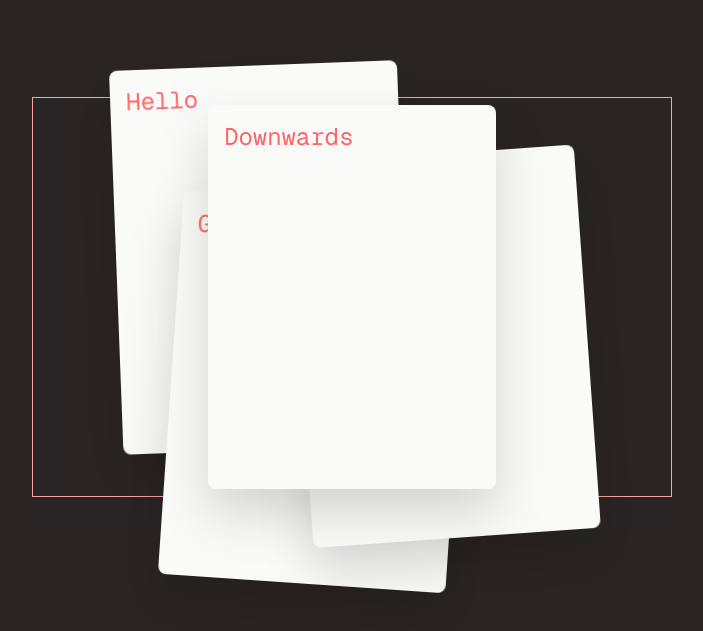
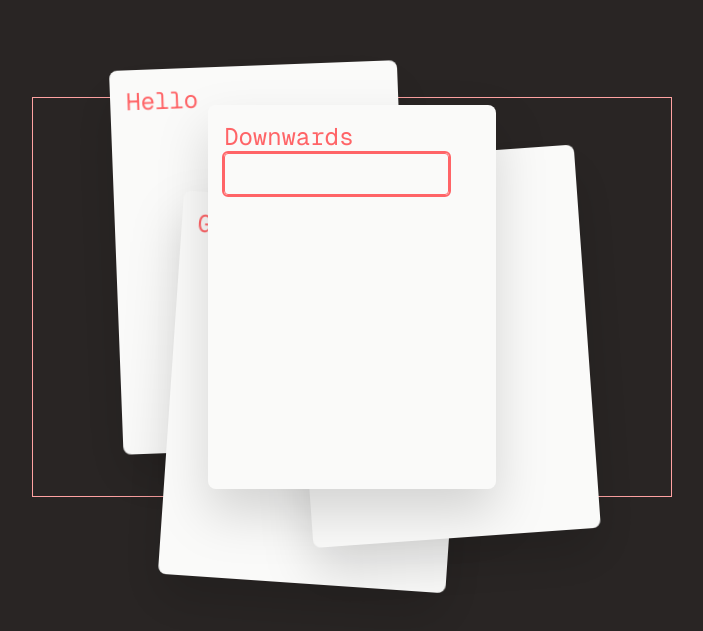
Before and after one commit to casderooij/lang-stack, a Next.js app: page /stacks/1 in a window 1280 px wide. Shown: the part 103-734 px from the top of the page, without its empty margins (288-991 px from the left). Built offline with nearby package versions, Linux system fonts and the light colour scheme.

Commit message:
check input

```diff
--- a/components/promptCard.tsx
+++ b/components/promptCard.tsx
@@ -1,18 +1,20 @@
 import { motion, Variants } from 'motion/react'
-import { useState } from 'react'
+import { ChangeEvent, FormEvent, useState } from 'react'
 
 interface PromptCardProps {
   index: number
   prompt: string
+  answer: string
   isTopCard: boolean
-  onClick: () => void
+  onSuccess: () => void
 }
 
 export function PromptCard({
   index,
   prompt,
+  answer,
   isTopCard,
-  onClick,
+  onSuccess,
 }: PromptCardProps) {
   const [angle] = useState(
     (index + 1) *
@@ -22,6 +24,7 @@ export function PromptCard({
   )
   const [radius] = useState(() => (isTopCard ? 0 : 100 + 2 * index))
   const [rotation] = useState(Math.sin((index + 1) * 4) * (angle * 0.1))
+  const [input, setInput] = useState('')
 
   const variants: Variants = {
     initial: {
@@ -31,8 +34,8 @@ export function PromptCard({
       rotate: rotation,
     },
     reveal: {
-      x: Math.cos(angle) * radius,
-      y: Math.sin(angle) * radius,
+      x: isTopCard ? 0 : Math.cos(angle) * radius,
+      y: isTopCard ? 0 : Math.sin(angle) * radius,
       opacity: 1,
       rotate: isTopCard ? 0 : rotation,
       transition: {
@@ -42,15 +45,46 @@ export function PromptCard({
     },
   }
 
+  function handleChange(event: ChangeEvent<HTMLInputElement>) {
+    setInput(event.target.value)
+  }
+
+  function handleSubmit(event: FormEvent) {
+    event.preventDefault()
+
+    if (validateAnswer(input)) {
+      onSuccess()
+    } else {
+      return null
+    }
+  }
+
+  function validateAnswer(input: string): boolean {
+    return input.trim() === answer
+  }
+
   return (
     <motion.div
       className="absolute top-1/2 left-1/2 h-96 w-72 -translate-1/2 rounded-lg bg-stone-50 p-4 text-red-400 drop-shadow-2xl"
       initial="initial"
       animate="reveal"
       variants={variants}
-      onClick={onClick}
+      tabIndex={isTopCard ? 1 : 0}
     >
       <p className="font-mono text-2xl">{prompt}</p>
+
+      {isTopCard && (
+        <form onSubmit={handleSubmit}>
+          <input
+            type="text"
+            name="answer"
+            autoFocus
+            autoComplete="off"
+            onChange={handleChange}
+            className="rounded border border-red-400 p-2 outline-red-400 focus:outline-2"
+          />
+        </form>
+      )}
     </motion.div>
   )
 }
--- a/components/promptCards.tsx
+++ b/components/promptCards.tsx
@@ -10,7 +10,12 @@ interface PromptCardsProps {
 }
 
 export function PromptCards({ cards }: PromptCardsProps) {
+  const [cardStack, setCardStack] = useState(cards)
   const [topCardId, setTopCardId] = useState(cards[cards.length - 1].id)
+
+  if (cardStack.length === 0) {
+    return <div></div>
+  }
 
   return (
     <motion.div
@@ -18,13 +23,19 @@ export function PromptCards({ cards }: PromptCardsProps) {
       transition={{ delayChildren: stagger(0.2) }}
       className="absolute inset-0 top-1/2 left-1/2 -translate-1/2 border border-red-300"
     >
-      {cards.map((card, index) => (
+      {cardStack.map((card, index) => (
         <PromptCard
           key={card.id}
           index={index}
           prompt={card.prompt}
+          answer={card.answer}
           isTopCard={topCardId === card.id}
-          onClick={() => setTopCardId(card.id)}
+          onSuccess={() => {
+            if (cardStack.length > 1) {
+              setTopCardId(cardStack[cardStack.length - 2].id)
+            }
+            setCardStack((cards) => cards.filter(({ id }) => id !== card.id))
+          }}
         />
       ))}
     </motion.div>
```
